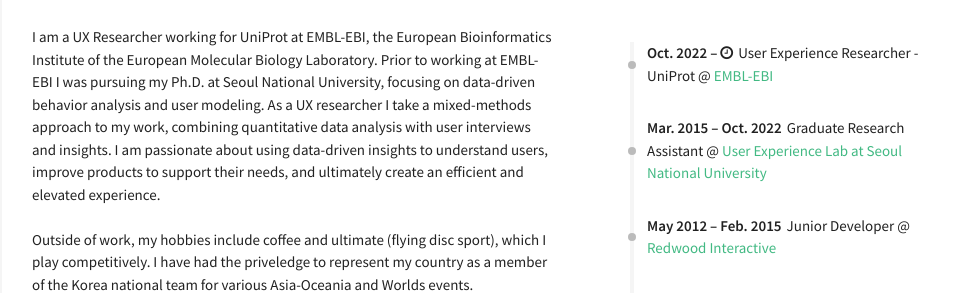
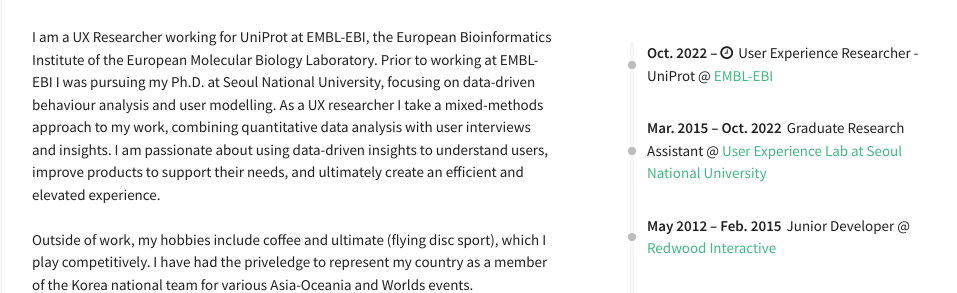
Before and after one commit to minjoonkim/minjoonkim.github.io, a Jekyll site: the page built from resume.html, in a window 1280 px wide. Shown: the part 482-775 px from the top of the page, without its empty margins (318-1275 px from the left). Built offline with Jekyll 4.4.1, drawn with Linux system fonts in a browser that asks for light colours; nearby versions of some CDN libraries.

Commit message:
typo fix 2

```diff
--- a/_includes/sections/about.html
+++ b/_includes/sections/about.html
@@ -3,7 +3,7 @@
 <img src="/img/about.jpeg" alt="" style="margin-bottom: 30px;">
 
 <div>
-    I am a UX Researcher working for UniProt at EMBL-EBI, the European Bioinformatics Institute of the European Molecular Biology Laboratory. Prior to working at EMBL-EBI I was pursuing my Ph.D. at Seoul National University, focusing on data-driven behavior analysis and user modeling. As a UX researcher I take a mixed-methods approach to my work, combining quantitative data analysis with user interviews and insights. I am passionate about using data-driven insights to understand users, improve products to support their needs, and ultimately create an efficient and elevated experience.
+    I am a UX Researcher working for UniProt at EMBL-EBI, the European Bioinformatics Institute of the European Molecular Biology Laboratory. Prior to working at EMBL-EBI I was pursuing my Ph.D. at Seoul National University, focusing on data-driven behaviour analysis and user modelling. As a UX researcher I take a mixed-methods approach to my work, combining quantitative data analysis with user interviews and insights. I am passionate about using data-driven insights to understand users, improve products to support their needs, and ultimately create an efficient and elevated experience.
     <br \><br \>
     Outside of work, my hobbies include coffee and ultimate (flying disc sport), which I play competitively. I have had the priveledge to represent my country as a member of the Korea national team for various Asia-Oceania and Worlds events.
     <br \><br \> <a href="https://d.pr/f/W2rk9y" target="_blank" style="font-weight: 700;"><i class="fa fa-file-pdf-o">  CV <span style="font-style: italic; font-size: 14px">&mdash; updated January 19th, 2022</span></i></a>
```
